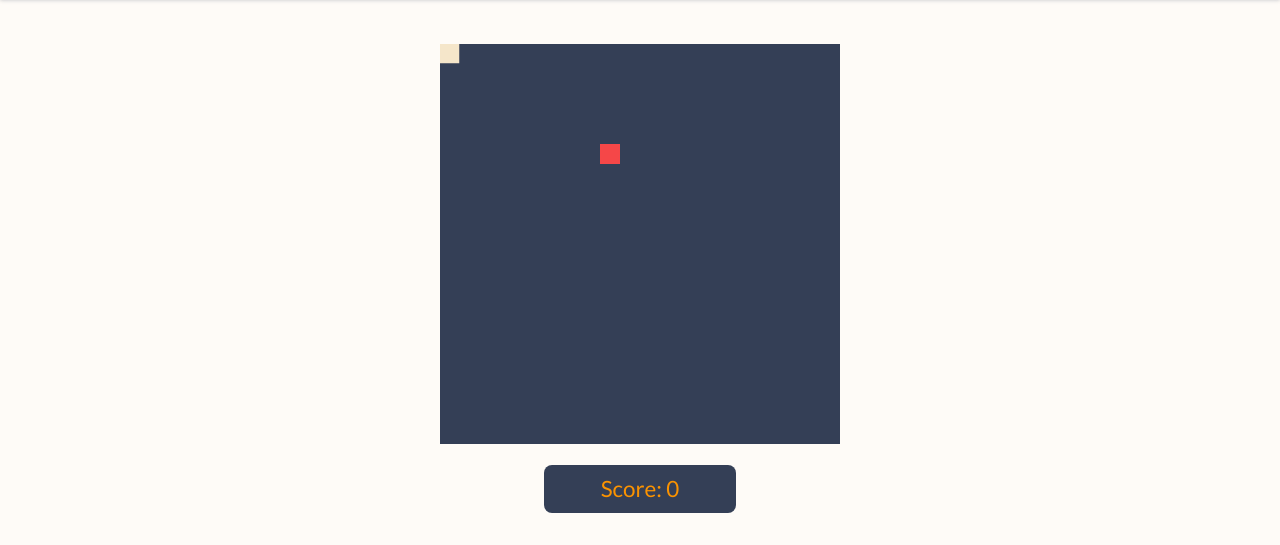
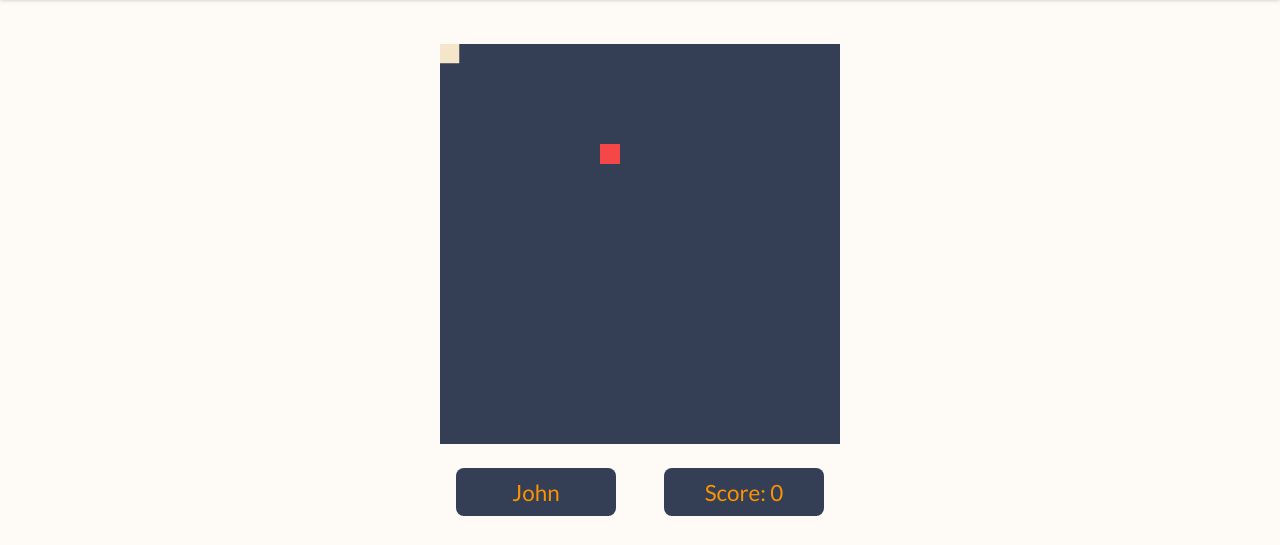
Before and after one commit to RickelmeDias/Snake-Game, a website with bundled scripts: page index.html in a window 1280 px wide. Shown: the part 76-621 px from the top of the page. Built offline with nearby package versions, Linux system fonts and the light colour scheme.

Commit message:
Name and Score added to Html and stylized on style.css

```diff
--- a/index.html
+++ b/index.html
@@ -54,6 +54,9 @@
 
       <div id="snake_game">
         <canvas id="snake-game" width="600" height="600"></canvas>
+      </div>
+      <div id="cards">
+        <div id="game_name">John</div>
         <div id="game_score"></div>
       </div>
     </main>
--- a/style.css
+++ b/style.css
@@ -154,15 +154,18 @@ nav a:hover {
 }
 
 /*-- Main: Game */
-
+#cards {
+  display: flex;
+  justify-content: center;
+  align-items: center;
+}
 #game_score {
-  width: 12rem;
+  width: 10rem;
   height: 3rem;
 
   background: #343f56;
   border-radius: 0.5rem;
 
-  margin-top: 1.3rem;
   text-align: center;
 
   font-size: 1.4rem;
@@ -174,6 +177,30 @@ nav a:hover {
   display: flex;
   align-items: center;
   justify-content: center;
+
+  margin: 1.5rem;
+}
+
+#game_name {
+  width: 10rem;
+  height: 3rem;
+
+  background: #343f56;
+  border-radius: 0.5rem;
+
+
+  text-align: center;
+
+  font-size: 1.4rem;
+  font-style: normal;
+  font-weight: 400;
+
+  color: var(--orange);
+
+  display: flex;
+  align-items: center;
+  justify-content: center;
+  margin: 1.5rem;
 }
 
 canvas {
```
